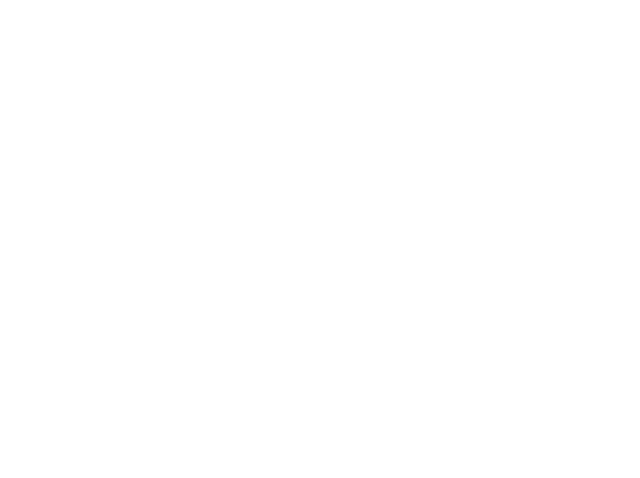
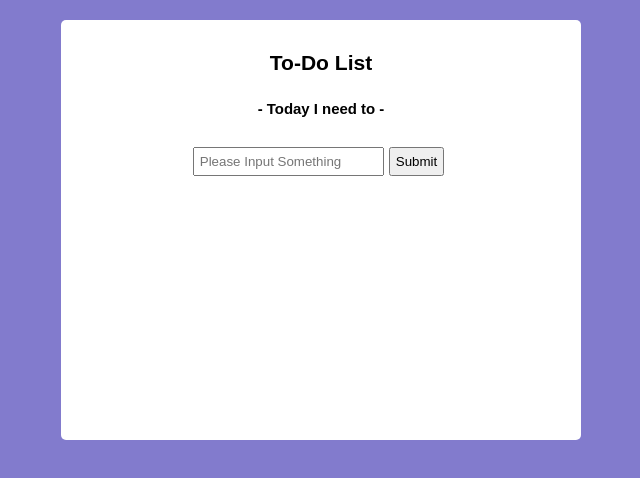
Before and after one commit to dts-kominfo-rea4a/challenge-dom-BrainCell-404, a website: page index.html in a window 1280 px wide. Shown: the whole page, without its empty margins (319-959 px from the left). Drawn offline with Linux system fonts and the light colour scheme.

Commit message:
Tugas : Challege DOM membuat Todo

```diff
--- a/index.html
+++ b/index.html
@@ -5,12 +5,12 @@
     <meta http-equiv="X-UA-Compatible" content="IE=edge" />
     <meta name="viewport" content="width=device-width, initial-scale=1.0" />
     <title>Challenge - DOM</title>
+    <link rel="stylesheet" href="style.css" />
   </head>
   <body>
     <div id="app">
       <!-- TODO: Buatlah sebuah header dengan id todo-title -->
       <!-- TODO: Buatlah sebuah subtitle dengan id todo-subtitle -->
-
       <!-- Section: input -->
       <!-- TODO: Buatlah sebuah input bertipe text dengan id todo-input -->
       <!-- TODO: Buatlah sebuah button dengan id todo-submit -->
@@ -22,14 +22,82 @@
     <!-- ! Untuk tantangan ini, script jangan diubah ke external js yah ! -->
     <script>
       // TODO: Deklarasi variable sesuai dengan kebutuhan di sini
-      let button;
-      let input;
-      let output;
+
+      // Select Container
+      const containerElem = document.getElementById("app");
+
+      // Create new Element for Main Title
+      const mainTitle = document.createElement("h3");
+      mainTitle.id = "todo-title";
+      mainTitle.innerHTML = "To-Do List";
+      containerElem.appendChild(mainTitle);
+
+      // Create new Element for Sub Title
+      const subTitle = document.createElement("h5");
+      subTitle.id = "todo-subtitle";
+      subTitle.innerHTML = "- Today I need to -";
+      containerElem.appendChild(subTitle);
+
+      // Create new Input Element for todo
+      const todoInput = document.createElement("input");
+      todoInput.id = "todo-input";
+      todoInput.setAttribute("type", "input");
+      todoInput.setAttribute("placeholder", "Please Input Something");
+      containerElem.appendChild(todoInput);
+
+      // Create new Submit Button for todo
+      const submitButton = document.createElement("button");
+      submitButton.id = "todo-submit";
+      submitButton.innerHTML = "Submit";
+      containerElem.appendChild(submitButton);
+
+      // Create new Ul(Unorder List) for todo item
+      const ulContainer = document.createElement("ul");
+      ulContainer.id = "todo-output";
+      containerElem.appendChild(ulContainer);
+
+      // Select Input field
+      const todoInputField = document.getElementById("todo-input");
+      // select submit button
+      const todoSubmit = document.getElementById("todo-submit");
+
+      // Click Submit button Event
+      todoSubmit.addEventListener("click", async () => {
+        // select Input area
+        const userInput = document.getElementById("todo-input").value;
+
+        await fnClickHandler(userInput);
+
+        // Reset input
+        document.getElementById("todo-input").value = "";
+      });
+
+      // Press Enter for submit Event
+      todoInputField.addEventListener("keypress", async (e) => {
+        if (e.key === "Enter" || e.keyCode === 13) {
+          // select Input area
+          const userInput = document.getElementById("todo-input").value;
+
+          await fnClickHandler(userInput);
+
+          // Reset input
+          document.getElementById("todo-input").value = "";
+        }
+      });
 
       // TODO: Buatlah sebuah fungsi dengan nama fnClickHandler
       // Fungsi yang digunakan untuk menambahkan tulisan
       // Jangan ubah cara deklarasi fungsinya, cukup isi saja
-      function fnClickHandler(toDoItem) {}
+      function fnClickHandler(toDoItem) {
+        // Select Ul Container
+        const ulContainer = document.getElementById("todo-output");
+
+        // add new List Item
+        const newItem = document.createElement("li");
+        newItem.innerHTML = `${toDoItem}`;
+
+        ulContainer.appendChild(newItem);
+      }
 
       // TODO: register event onclick / addEventListener untuk button
       // akan menjalankan fungsi fnClickHandler
--- /dev/null
+++ b/style.css
@@ -0,0 +1,27 @@
+body{
+  padding: 0;
+  margin: 0;
+  box-sizing: border-box;
+  font-family: 'Poppins', sans-serif;
+  background-color: rgb(130, 123, 205);
+  font-size: 18px;
+}
+
+#app {
+  background-color: white;
+  margin: 20px auto;
+  text-align: center;
+  width: 500px;
+  height: 400px;
+  border-radius: 5px;
+  padding: 10px;
+}
+
+#todo-input {
+  padding: 5px;
+}
+
+#todo-submit {
+  margin: 5px;
+  padding: 5px;
+}
```
